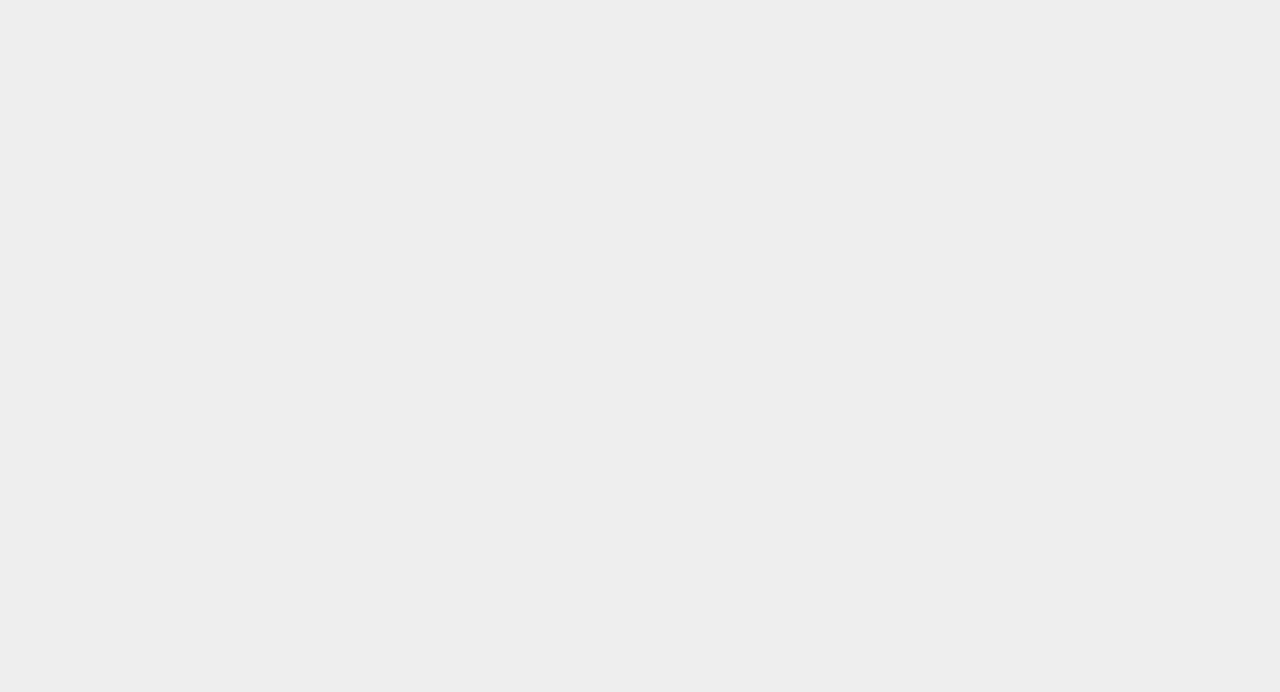
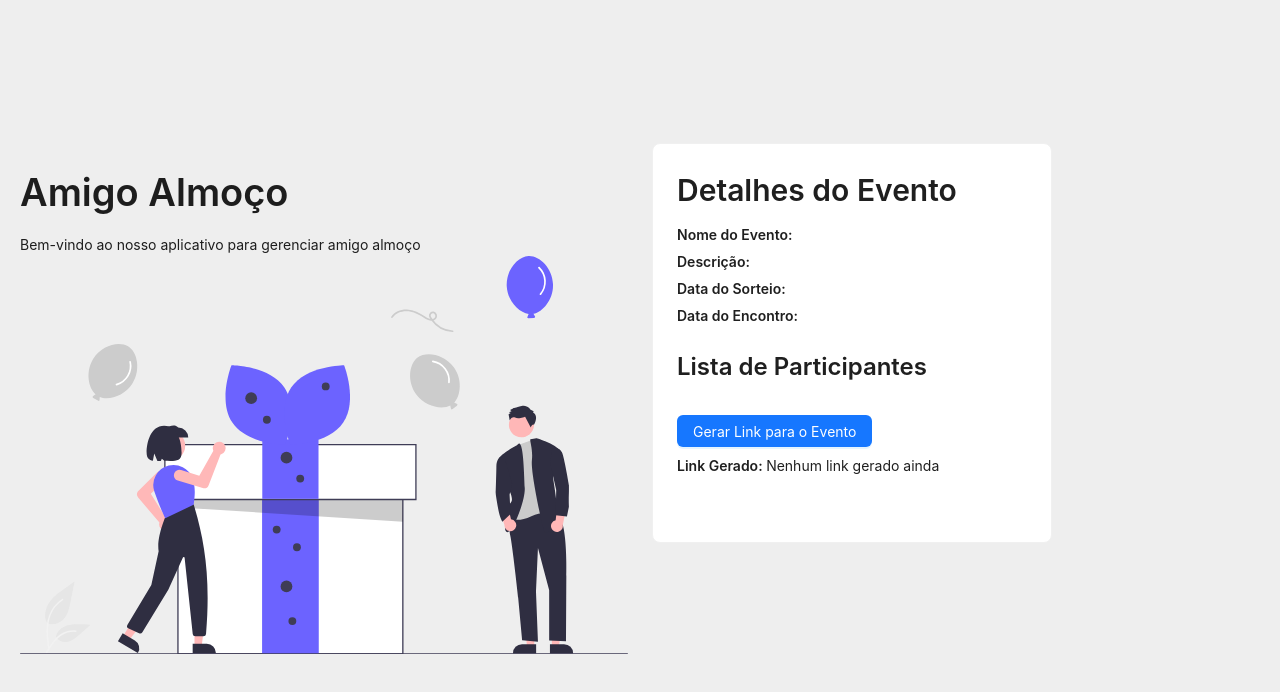
Before and after one commit to ClauMpFreitas/projeto-amigo-secreto, a React (Vite) app: page /watchevent in a window 1280 px wide. Shown: the top 692 px of the page. Built offline with nearby package versions, Linux system fonts and the light colour scheme; the HTML template or start-up script is replaced by a standard one.

Commit message:
Criado o AppContext e o card com os detalhes do evento

```diff
--- a/src/AddPeople/AddPeople.tsx
+++ b/src/AddPeople/AddPeople.tsx
@@ -1,10 +1,10 @@
-import { useState } from "react";
 import { Button, Card, Col, Form, Input, Row, Typography } from "antd";
 import { GiftAndPersonsSvg } from "../assets/Svgs/GiftAndPersonsSvg";
 import { useNavigate } from 'react-router-dom';
+import { useAppContext } from '../AppContext';
 
 export function AddPeople() {
-  const [participants, setParticipants] = useState<string[]>([]);
+  const { participants, setParticipants } = useAppContext();
   const [form] = Form.useForm();
 
   const navigate = useNavigate();
@@ -19,6 +19,7 @@ export function AddPeople() {
   };
 
   const onNextPage = () => {
+    alert('Dados enviados com sucesso!');
     navigate('/watchevent');
   };
 
--- a/src/App.tsx
+++ b/src/App.tsx
@@ -2,18 +2,22 @@ import { BrowserRouter as Router, Route, Routes } from 'react-router-dom';
 import { ScreenSC } from './AppStyles';
 import { HomePage } from './HomePage/HomePage';
 import { AddPeople } from './AddPeople/AddPeople';
+import { AppProvider } from './AppContext';
+import { WatchEvent } from './WatchEvent/WatchEvent';
 
 function App() {
 
   return (
     <Router>
+      <AppProvider>
         <ScreenSC>
           <Routes>
             <Route path="/" element={<HomePage />} />
             <Route path="/addpeople" element={<AddPeople />} />
-          <Route path="/watchevent" element={null} />
+            <Route path="/watchevent" element={<WatchEvent />} />
           </Routes>
         </ScreenSC>
+      </AppProvider>
     </Router>
   )
 }
--- /dev/null
+++ b/src/AppContext.tsx
@@ -0,0 +1,36 @@
+import React, { createContext, useContext, ReactNode, useState, Dispatch, SetStateAction } from 'react';
+import { Moment } from 'moment';
+
+type AppContextProps = {
+  eventInfo: {
+    nomeevento?: string;
+    descricao?: string;
+    datasorteio?: Moment | undefined;
+    dataencontro?: Moment | undefined;
+  };
+  participants: string[];
+  setEventInfo: Dispatch<SetStateAction<AppContextProps['eventInfo']>>;
+  setParticipants: Dispatch<SetStateAction<string[]>>;
+};
+
+const AppContext = createContext<AppContextProps | undefined>(undefined);
+
+export const AppProvider: React.FC<{ children: ReactNode }> = ({ children }) => {
+  const [eventInfo, setEventInfo] = useState<AppContextProps['eventInfo']>({});
+  const [participants, setParticipants] = useState<string[]>([]);
+
+  return (
+    <AppContext.Provider value={{ eventInfo, setEventInfo, participants, setParticipants }}>
+      {children}
+    </AppContext.Provider>
+  );
+};
+
+// eslint-disable-next-line react-refresh/only-export-components
+export const useAppContext = (): AppContextProps => {
+  const context = useContext(AppContext);
+  if (!context) {
+    throw new Error('useAppContext must be used within an AppProvider');
+  }
+  return context;
+};
--- a/src/HomePage/HomePage.tsx
+++ b/src/HomePage/HomePage.tsx
@@ -1,8 +1,9 @@
-import { Button, Card, Col, DatePicker, Form, Input, Row, Typography, notification } from "antd";
+import { Button, Card, Col, DatePicker, Form, Input, Row, Typography } from "antd";
 import { GiftAndPersonsSvg } from "../assets/Svgs/GiftAndPersonsSvg";
 import TextArea from "antd/es/input/TextArea";
 import moment, { Moment } from "moment";
 import { useNavigate } from 'react-router-dom';
+import { useAppContext } from '../AppContext';
 
 export type CustomValidationError = {
     message: string;
@@ -15,54 +16,41 @@ type FieldType = {
     dataencontro?: Moment | undefined;
 };
 
-const NOTIFICATION_MESSAGES = {
-    INFO_FILL_DATES: 'Por favor, preencha a data.',
-    INFO_DATE_BEFORE_CURRENT: 'A data não pode ser anterior ao dia corrente.',
-    ERROR_DATE_BEFORE_OR_SAME: 'A data de encontro não pode ser igual ou anterior à data de sorteio.',
-    SUCCESS_SUBMIT: 'Dados enviados com sucesso!',
-};
-
-const showInfoNotification = (message: string, description: string) => {
-    notification.info({ message, description });
-};
-
-const showErrorNotification = (message: string, description: string) => {
-    notification.error({ message, description });
-};
-
 const validateDate = (dateEncontro: Moment | undefined, dateSorteio: Moment | undefined) => {
     const currentDate = moment();
 
     if (!dateEncontro || !dateSorteio) {
-        showInfoNotification('Info', NOTIFICATION_MESSAGES.INFO_FILL_DATES);
-        throw new Error(NOTIFICATION_MESSAGES.INFO_FILL_DATES);
+        alert('Por favor, preencha a data.');
+        throw new Error('Por favor, preencha a data.');
     }
 
     if (dateEncontro.isBefore(currentDate, 'day') || dateSorteio.isBefore(currentDate, 'day')) {
-        showInfoNotification('Info', NOTIFICATION_MESSAGES.INFO_DATE_BEFORE_CURRENT);
-        throw new Error(NOTIFICATION_MESSAGES.INFO_DATE_BEFORE_CURRENT);
+        alert('A data não pode ser anterior ao dia corrente.');
+        throw new Error('A data não pode ser anterior ao dia corrente.');
     }
 
     if (dateEncontro.isBefore(dateSorteio, 'day') || dateEncontro.isSame(dateSorteio, 'day')) {
-        showErrorNotification('Erro', NOTIFICATION_MESSAGES.ERROR_DATE_BEFORE_OR_SAME);
-        throw new Error(NOTIFICATION_MESSAGES.ERROR_DATE_BEFORE_OR_SAME)
+        alert('A data de encontro não pode ser igual ou anterior à data de sorteio.');
+        throw new Error('A data de encontro não pode ser igual ou anterior à data de sorteio.');
     }
-  };
+};
 
 export function HomePage() {
     const navigate = useNavigate();
+    const { setEventInfo } = useAppContext();
 
     const onFinish = (values: { dataencontro: Moment, datasorteio: Moment }) => {
+        setEventInfo(values);
         try {
             validateDate(values.dataencontro, values.datasorteio);
-            showInfoNotification('Sucesso', NOTIFICATION_MESSAGES.SUCCESS_SUBMIT);
+            alert('Dados enviados com sucesso!');
             navigate('/addpeople');
         } catch (error) {
             console.error(isCustomValidationError(error) ? error.message : 'Ocorreu um erro desconhecido.');
         }
-      };
+    };
 
-      const isCustomValidationError = (error: unknown): error is CustomValidationError => {
+    const isCustomValidationError = (error: unknown): error is CustomValidationError => {
         return (error as CustomValidationError)?.message !== undefined;
     };
 
@@ -96,24 +84,12 @@ export function HomePage() {
                     >
                     <TextArea rows={4} />
                 </Form.Item>
-                <Form.Item<FieldType>
-                    name="datasorteio"
-                    label="Data do sorteio"
-                    rules={[
-                        { required: true, message: NOTIFICATION_MESSAGES.INFO_FILL_DATES}
-                    ]}
-                    >
-                    <DatePicker/>
-                </Form.Item>
-                <Form.Item<FieldType>
-                    name="dataencontro"
-                    label="Data do encontro"
-                    rules={[
-                        { required: true, message: NOTIFICATION_MESSAGES.INFO_FILL_DATES}
-                    ]}
-                    >
-                    <DatePicker/>
-                </Form.Item>
+                <Form.Item name="datasorteio" label="Data do sorteio" rules={[{ required: true, message: 'Por favor, preencha a data.' }]}>
+                                <DatePicker />
+                            </Form.Item>
+                            <Form.Item name="dataencontro" label="Data do encontro" rules={[{ required: true, message: 'Por favor, preencha a data.' }]}>
+                                <DatePicker />
+                            </Form.Item>
                 <Form.Item>
                 <Button type="primary" htmlType="submit">Enviar dados</Button>
                 </Form.Item>
--- /dev/null
+++ b/src/WatchEvent/WatchEvent.tsx
@@ -0,0 +1,75 @@
+import { Button, Card, Col, Row, Typography } from "antd";
+import { GiftAndPersonsSvg } from "../assets/Svgs/GiftAndPersonsSvg";
+import { useAppContext } from '../AppContext';
+import { useState } from "react";
+
+export function WatchEvent() {
+  const { eventInfo, participants } = useAppContext();
+  const [generatedLink, setGeneratedLink] = useState<string | null>(null);
+
+  const generateEventLink = () => {
+    const eventLink = `https://amigoalmoco.com/${eventInfo.nomeevento}`;
+    return eventLink;
+  };
+
+  const handleGenerateLink = () => {
+    const link = generateEventLink();
+    setGeneratedLink(link);
+  };
+
+  return (
+    <>
+      <Row gutter={24}>
+        <Col span={12}>
+          <div style={{ marginLeft: '20px' }}>
+            <Typography.Title level={1}>Amigo Almoço</Typography.Title>
+            <Typography.Text>Bem-vindo ao nosso aplicativo para gerenciar amigo almoço</Typography.Text>
+            <GiftAndPersonsSvg/>
+          </div>
+        </Col>
+        <Col span={12}>
+          <Card style={{ width: 400, height: 400 }}>
+            <div style={{ marginBottom: '5px' }}>
+              <Typography.Title level={2} style={{ marginTop: '3px' }}>Detalhes do Evento</Typography.Title>
+              <Typography.Text strong>Nome do Evento: </Typography.Text>
+              <Typography.Text>{eventInfo.nomeevento}</Typography.Text>
+            </div>
+            <div style={{ marginBottom: '5px' }}>
+              <Typography.Text strong>Descrição: </Typography.Text>
+              <Typography.Text>{eventInfo.descricao}</Typography.Text>
+            </div>
+            <div style={{ marginBottom: '5px' }}>
+              <Typography.Text strong>Data do Sorteio: </Typography.Text>
+              <Typography.Text>{eventInfo.datasorteio?.format('DD/MM/YYYY')}</Typography.Text>
+            </div>
+            <div style={{ marginBottom: '5px' }}>
+              <Typography.Text strong>Data do Encontro: </Typography.Text>
+              <Typography.Text>{eventInfo.dataencontro?.format('DD/MM/YYYY')}</Typography.Text>
+            </div>
+            <Typography.Title level={3}>Lista de Participantes</Typography.Title>
+            <Row gutter={16}>
+              {participants.map((participant, index) => (
+                <Col span={6} key={index}>
+                  <Typography.Text>{participant}</Typography.Text>
+                </Col>
+              ))}
+            </Row>
+            <Button type="primary" onClick={handleGenerateLink} style={{ marginTop: '20px' }}>
+                Gerar Link para o Evento
+            </Button>
+            <div style={{ marginTop: '8px' }}>
+                <Typography.Text strong>Link Gerado: </Typography.Text>
+                {generatedLink ? (
+                <a href={generatedLink} target="_blank" rel="noopener noreferrer">
+                    {generatedLink}
+                </a>
+                ) : (
+                <Typography.Text>Nenhum link gerado ainda</Typography.Text>
+                )}
+            </div>
+          </Card>
+        </Col>
+      </Row>
+    </>
+  );
+}
```
Also changed, not shown: src/WatchEvent/WatchEventStyles.ts (added, +7 -0 lines). Lines whose indentation alone changed are shown as unchanged.
